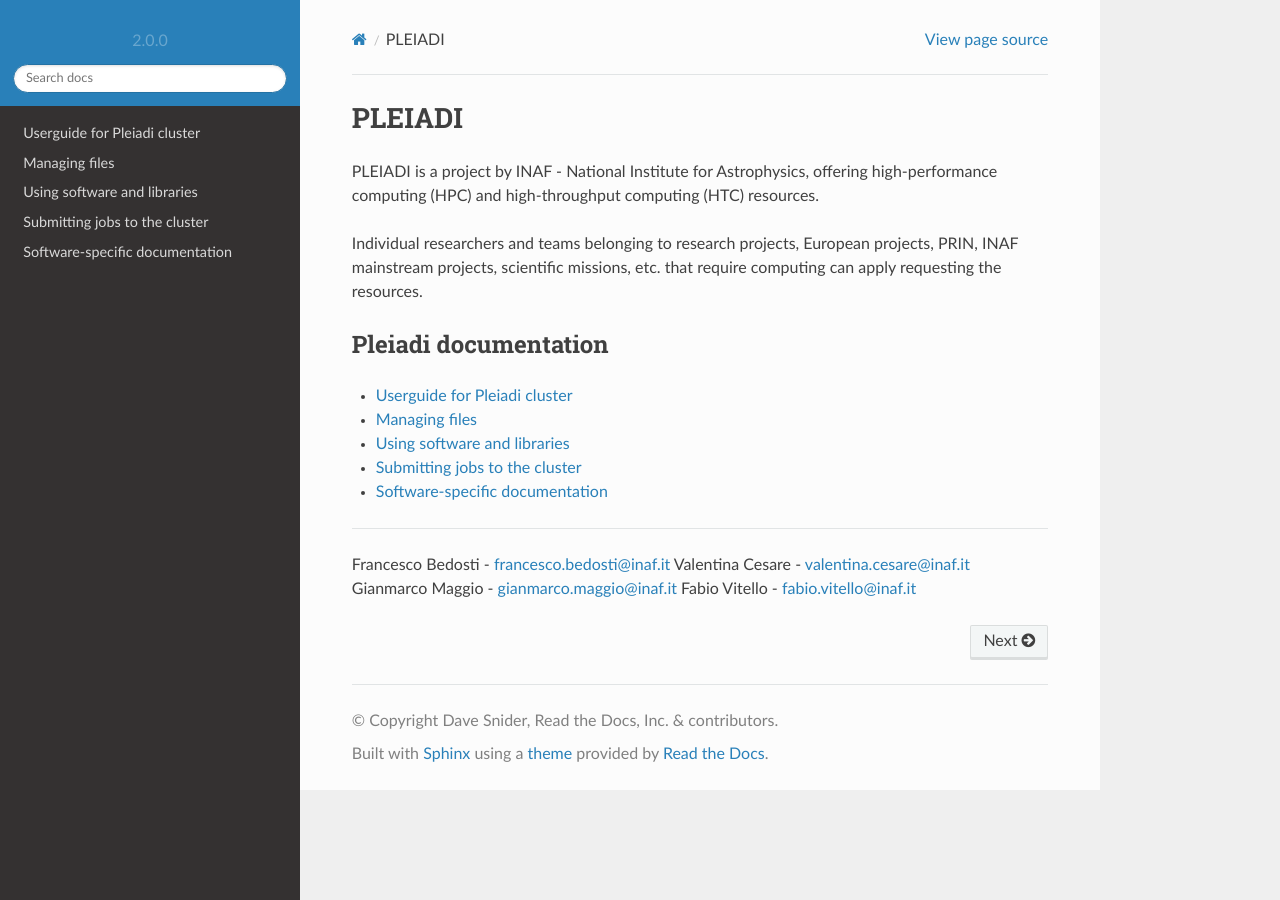
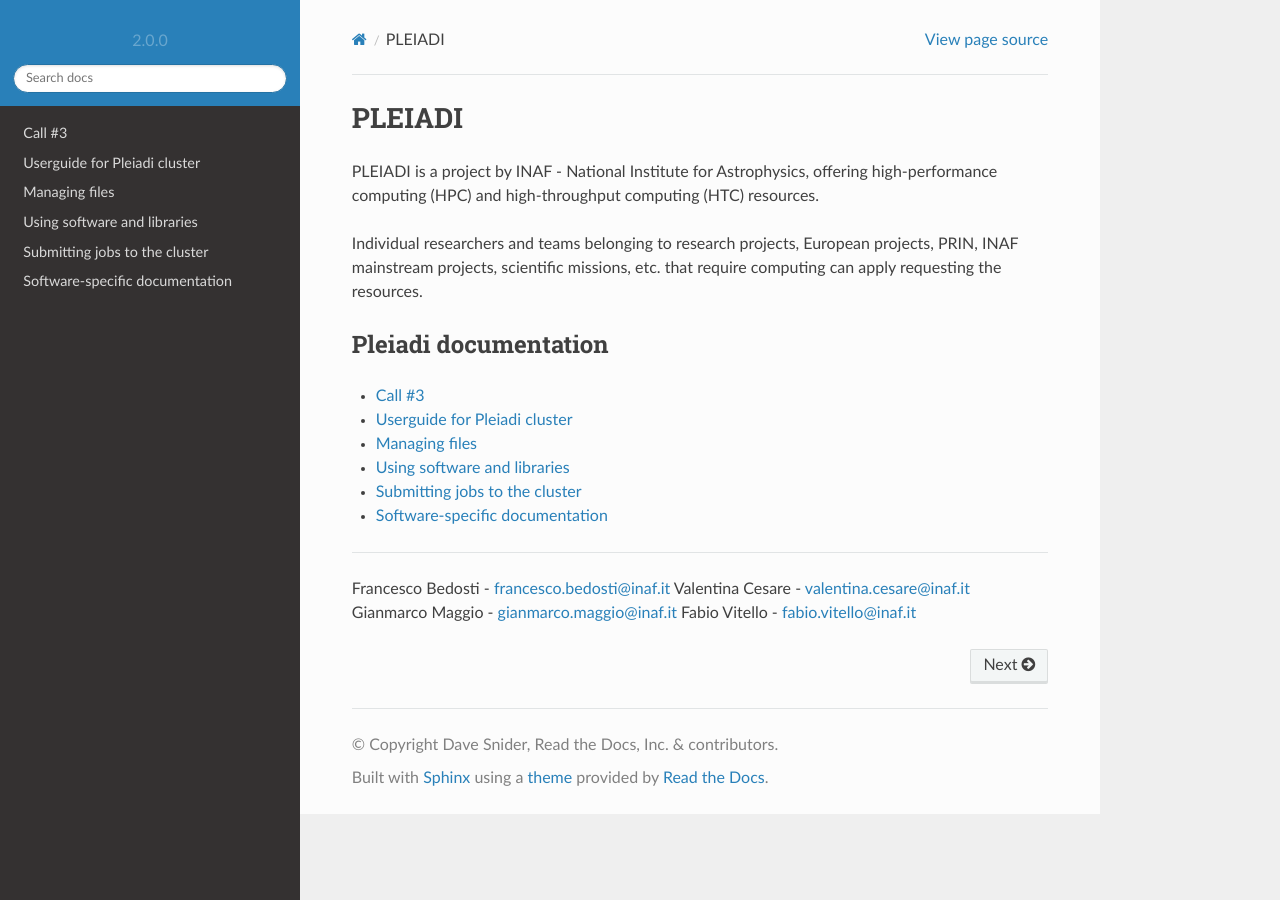
Before and after one commit to fvitello/pleiadi-doc, a Sphinx documentation site: the page built from docs/index.rst, in a window 1280 px wide. Built offline with Sphinx 7.4.7 and the Read the Docs theme 2.0.0, drawn with Linux system fonts in a browser that asks for light colours; pages that are not in the unit, such as notebooks, are missing from menus.

Commit message:
Update index.rst

```diff
--- a/docs/index.rst
+++ b/docs/index.rst
@@ -13,6 +13,7 @@
 .. toctree::
    :maxdepth: 1
 
+   call/index.rst
    quickstart/index.rst
    managingfiles/index.rst
    usingsoftware/index.rst
```
